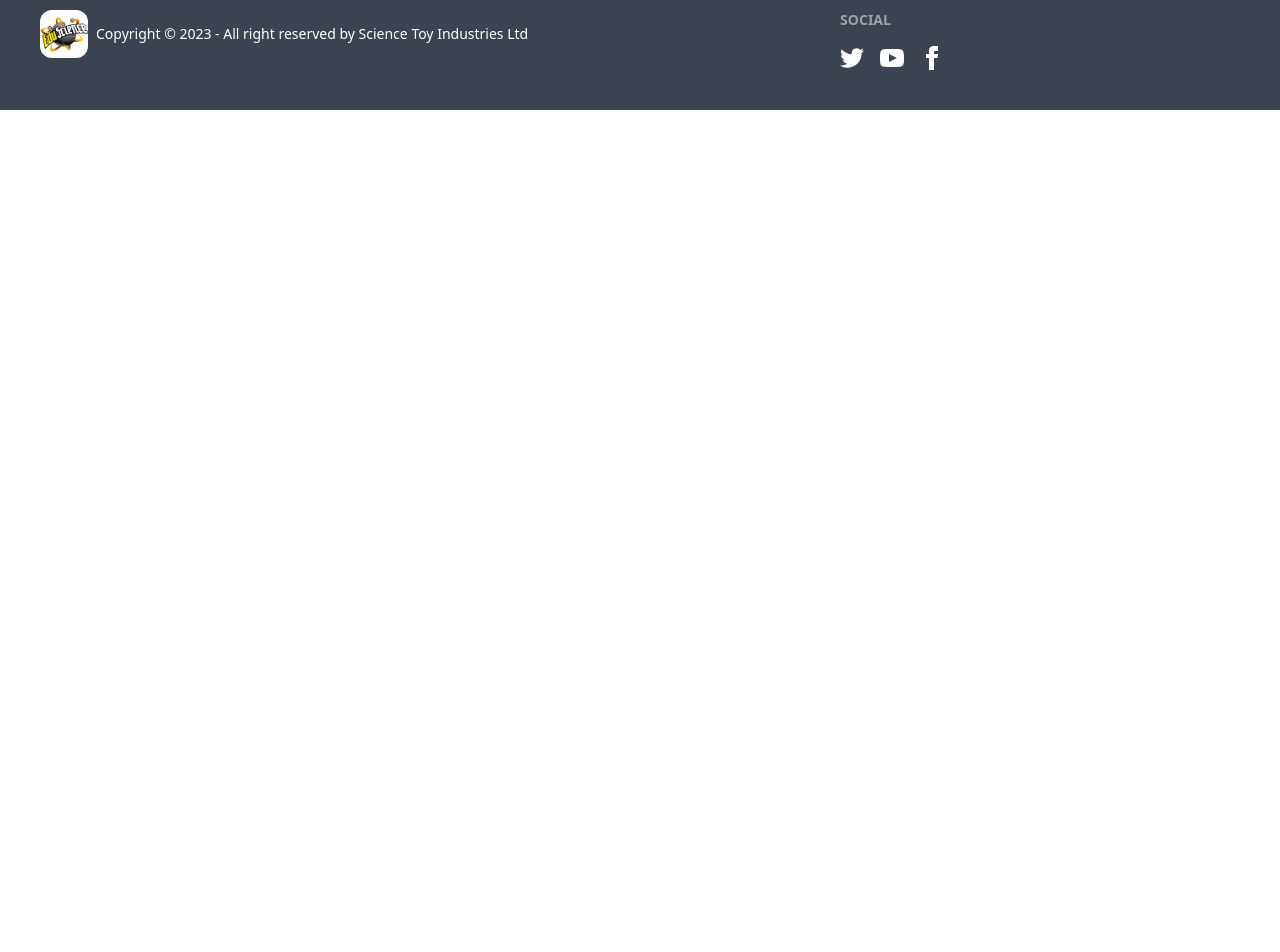
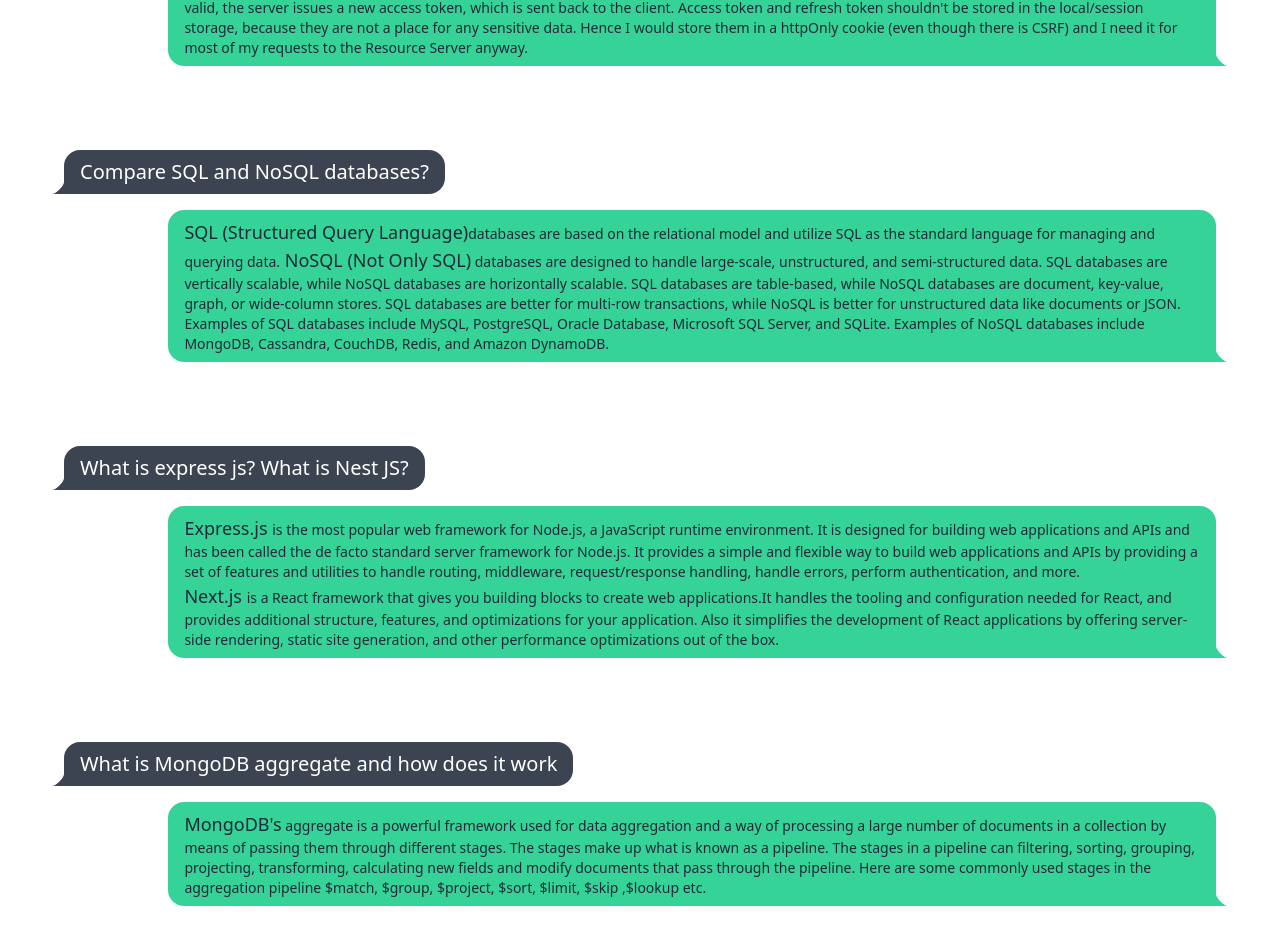
Before and after one commit to kamrul25/toy-marketplace, a React (Vite) app: page /blogs in a window 1280 px wide. Shown: the part 424-1376 px from the top of the page. Before the commit the page ends 800 px from the top, so only its background shows below. Built offline with nearby package versions, Linux system fonts and the light colour scheme; no server answers.

Commit message:
added blogs page

```diff
--- a/src/pages/Blogs/Blogs.jsx
+++ b/src/pages/Blogs/Blogs.jsx
@@ -1,10 +1,82 @@
-
 const Blogs = () => {
-    return (
-        <div>
-            <h2 className="text-6xl">Lorem ipsum dolor, sit amet consectetur adipisicing elit. Nemo omnis odit quae tempore minus sapiente tenetur voluptatem quia quisquam.</h2>
+  return (
+    <div className="grid grid-cols-1 gap-3 my-10 mx-5">
+      <div className="card-body rounded-xl">
+        <div className="chat chat-start">
+          <div className="chat-bubble  text-xl">
+            What is an access token and refresh token? How do they work and
+            where should we store them on the client-side?
+          </div>
         </div>
-    );
+        <div className="chat chat-end">
+          <div className="chat-bubble bg-success text-base-content text-sm">
+            <span className="text-lg">Access token </span>is a credential used in authentication and authorization systems to grant a client application access to protected resources. It is a string of characters that represents the authorization granted to a user or an application. <span className="text-lg">Refresh token </span> is a credential that is used to obtain a new access token without requiring the user to reauthenticate. When a user or an application successfully authenticates with a server, the server generates an access token and a refresh token. The access token represents the authorization granted, and the refresh token is used to obtain a new access token when the current one expires. The server sends the access token and refresh token to the client as part of the authentication response. The tokens are usually included in the response body or as HTTP headers. The server validates the refresh token to ensure its authenticity and validity. If the refresh token is valid, the server issues a new access token, which is sent back to the client. Access token and refresh token shouldn't be stored in the local/session storage, because they are not a place for any sensitive data. Hence I would store them in a httpOnly cookie (even though there is CSRF) and I need it for most of my requests to the Resource Server anyway.
+          </div>
+        </div>
+      </div>
+      <div className="card-body rounded-xl">
+        <div className="chat chat-start">
+          <div className="chat-bubble  text-xl">
+            Compare SQL and NoSQL databases?
+          </div>
+        </div>
+        <div className="chat chat-end">
+          <div className="chat-bubble bg-success text-base-content text-sm">
+            <span className="text-lg"> SQL (Structured Query Language)</span>
+            databases are based on the relational model and utilize SQL as the
+            standard language for managing and querying data.
+            <span className="text-lg"> NoSQL (Not Only SQL)</span> databases are designed to handle large-scale, unstructured, and semi-structured data. SQL databases are vertically scalable, while NoSQL databases are horizontally scalable. SQL databases are table-based, while NoSQL databases are document, key-value, graph, or wide-column stores. SQL databases are better for multi-row transactions, while NoSQL is better for unstructured data like documents or JSON. Examples of SQL databases include MySQL, PostgreSQL, Oracle Database, Microsoft SQL Server, and SQLite. Examples of NoSQL databases include MongoDB, Cassandra, CouchDB, Redis, and Amazon DynamoDB.
+          </div>
+        </div>
+      </div>
+      <div className="card-body rounded-xl">
+        <div className="chat chat-start">
+          <div className="chat-bubble  text-xl">
+            What is express js? What is Nest JS?
+          </div>
+        </div>
+        <div className="chat chat-end">
+          <div className="chat-bubble  bg-success text-base-content text-sm">
+            <span className="text-lg">Express.js </span> is the most popular
+            web framework for Node.js, a JavaScript runtime environment. It is
+            designed for building web applications and APIs and has been called
+            the de facto standard server framework for Node.js. It provides a
+            simple and flexible way to build web applications and APIs by
+            providing a set of features and utilities to handle routing,
+            middleware, request/response handling, handle errors, perform
+            authentication, and more. <br />
+            <span className="text-lg">Next.js </span> is a React framework
+            that gives you building blocks to create web applications.It handles
+            the tooling and configuration needed for React, and provides
+            additional structure, features, and optimizations for your
+            application. Also it simplifies the development of React
+            applications by offering server-side rendering, static site
+            generation, and other performance optimizations out of the box.
+          </div>
+        </div>
+      </div>
+      <div className="card-body rounded-xl">
+        <div className="chat chat-start">
+          <div className="chat-bubble text-xl">
+            What is MongoDB aggregate and how does it work
+          </div>
+        </div>
+        <div className="chat chat-end">
+          <div className="chat-bubble bg-success text-base-content text-sm">
+            <span className="text-lg">MongoDB's</span> aggregate is a powerful
+            framework used for data aggregation and a way of processing a large
+            number of documents in a collection by means of passing them through
+            different stages. The stages make up what is known as a pipeline.
+            The stages in a pipeline can filtering, sorting, grouping,
+            projecting, transforming, calculating new fields and modify
+            documents that pass through the pipeline. Here are some commonly
+            used stages in the aggregation pipeline $match, $group, $project,
+            $sort, $limit, $skip ,$lookup etc.
+          </div>
+        </div>
+      </div>
+    </div>
+  );
 };
 
 export default Blogs;
--- a/src/pages/shared/Footer/Footer.jsx
+++ b/src/pages/shared/Footer/Footer.jsx
@@ -1,5 +1,7 @@
 import { Link } from "react-router-dom";
 import logo from "../../../assets/images.jpg"
+import {FaTwitter, FaYoutube, FaFacebookF } from "react-icons/fa";
+
 const Footer = () => {
     return (
         <footer className="footer p-10 bg-neutral text-neutral-content mt-10">
@@ -10,9 +12,9 @@
         <div>
           <span className="footer-title">Social</span>
           <div className="grid grid-flow-col gap-4">
-            <Link><svg xmlns="http://www.w3.org/2000/svg" width="24" height="24" viewBox="0 0 24 24" className="fill-current"><path d="M24 4.557c-.883.392-1.832.656-2.828.775 1.017-.609 1.798-1.574 2.165-2.724-.951.564-2.005.974-3.127 1.195-.897-.957-2.178-1.555-3.594-1.555-3.179 0-5.515 2.966-4.797 6.045-4.091-.205-7.719-2.165-10.148-5.144-1.29 2.213-.669 5.108 1.523 6.574-.806-.026-1.566-.247-2.229-.616-.054 2.281 1.581 4.415 3.949 4.89-.693.188-1.452.232-2.224.084.626 1.956 2.444 3.379 4.6 3.419-2.07 1.623-4.678 2.348-7.29 2.04 2.179 1.397 4.768 2.212 7.548 2.212 9.142 0 14.307-7.721 13.995-14.646.962-.695 1.797-1.562 2.457-2.549z"></path></svg></Link>
-            <Link><svg xmlns="http://www.w3.org/2000/svg" width="24" height="24" viewBox="0 0 24 24" className="fill-current"><path d="M19.615 3.184c-3.604-.246-11.631-.245-15.23 0-3.897.266-4.356 2.62-4.385 8.816.029 6.185.484 8.549 4.385 8.816 3.6.245 11.626.246 15.23 0 3.897-.266 4.356-2.62 4.385-8.816-.029-6.185-.484-8.549-4.385-8.816zm-10.615 12.816v-8l8 3.993-8 4.007z"></path></svg></Link>
-            <Link><svg xmlns="http://www.w3.org/2000/svg" width="24" height="24" viewBox="0 0 24 24" className="fill-current"><path d="M9 8h-3v4h3v12h5v-12h3.642l.358-4h-4v-1.667c0-.955.192-1.333 1.115-1.333h2.885v-5h-3.808c-3.596 0-5.192 1.583-5.192 4.615v3.385z"></path></svg></Link>
+            <Link><FaTwitter className="w-6 h-6"/></Link>
+            <Link><FaYoutube className="w-6 h-6" /></Link>
+            <Link><FaFacebookF className="w-6 h-6" /></Link>
           </div>
         </div>
 
```
